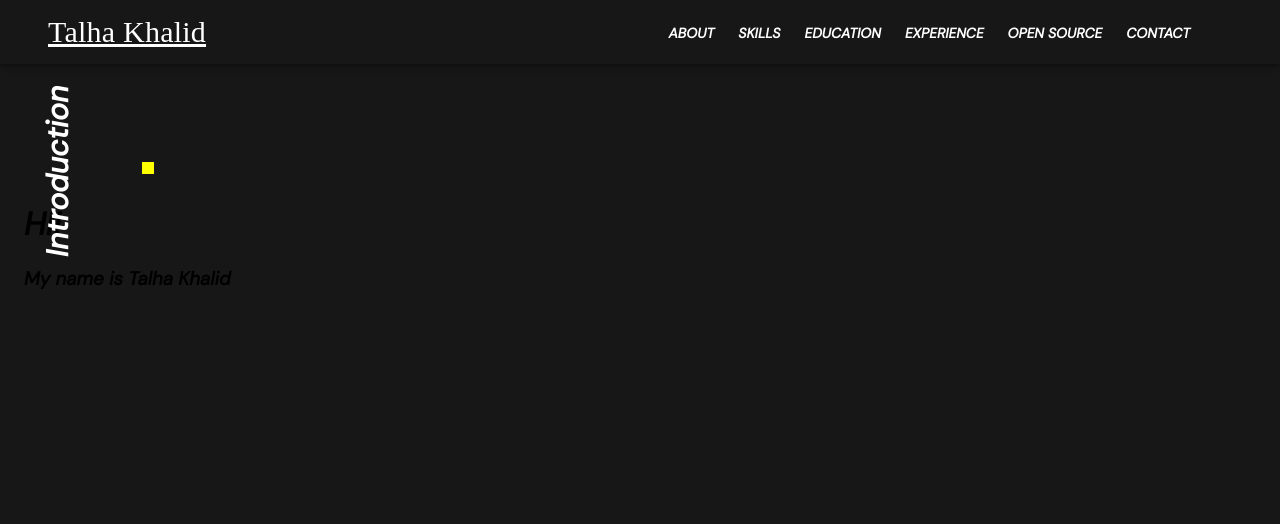
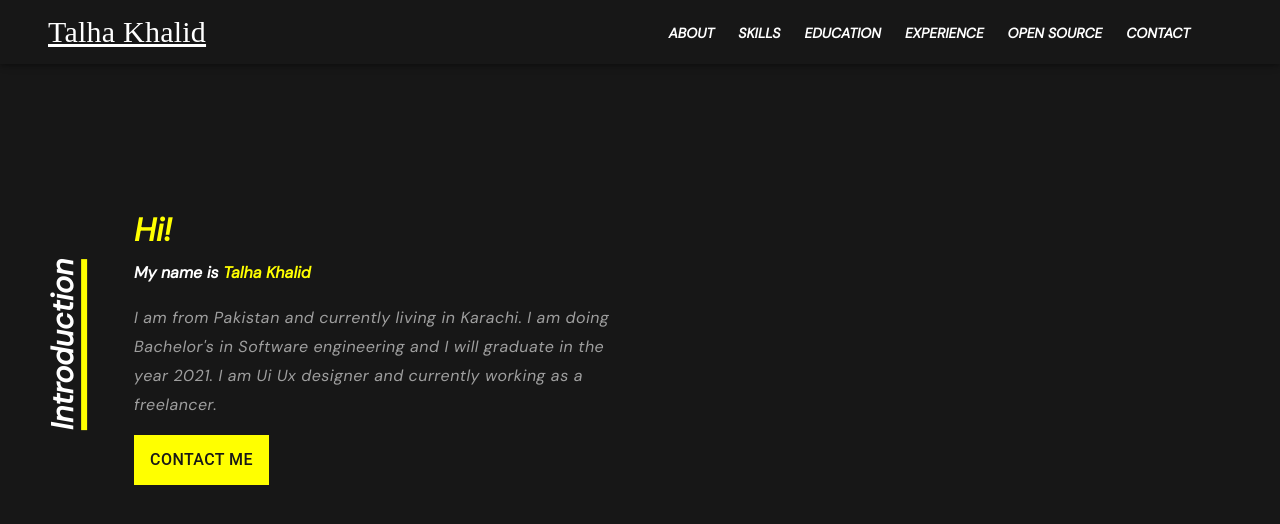
Before and after one commit to hafiztalhakh/portfolio, a React (Create React App) app: page / in a window 1280 px wide. Shown: the top 524 px of the page. Built offline with nearby package versions, Linux system fonts and the light colour scheme; a web font is replaced by a local one.

Commit message:
About section completed

```diff
--- a/src/Containers/Screens/About.js
+++ b/src/Containers/Screens/About.js
@@ -1,30 +1,51 @@
 import React from 'react';
 //Material UI
-import { Container, Grid, makeStyles } from '@material-ui/core';
+import { Container, Grid, makeStyles, Button } from '@material-ui/core';
 //React Router
 import { withRouter } from 'react-router-dom';
 
 const styles = makeStyles(theme => ({
     title: {
         display: 'inline-block',
+        position: 'relative',
         color: '#fff',
+        borderBottom: '6px solid #ffff00',
+        // borderRadius: 10,
         fontSize: 30,
         fontWeight: 600,
         wordSpacing: 9,
         transform: 'rotate(-90deg)',
+        top: 230,
+        left: -45,
+    },
+    textContainer: {
         position: 'relative',
-        top: 60,
-        left: -53
+        marginLeft: 110
     },
-    titleUnderline: {
-        display: 'inline-block',
-        color: '#fff',
-        border: '6px solid yellow',
-        wordSpacing: 9,
-        transform: 'rotate(-90deg)',
-        position: 'relative',
-        top: 60,
-        left: -53
+    hi: {
+        color: '#ffff00',
+        marginBottom: -10
+    },
+    developeName: {
+        color: '#ffff00'
+    },
+    text:{
+        color: '#9F9F9F',
+        textAlign: 'left',
+        fontSize: 16,
+        letterSpacing: 0.48,
+        lineHeight: 1.8
+    },
+    btn:{
+        backgroundColor: '#ffff00',
+        color: '#171717',
+        fontSize: 16,
+        borderRadius: 0,
+        height: 50,
+        '&:hover':{
+            backgroundColor: '#ffff00',
+            color: '#171717'
+        }
     }
 }));
 
@@ -37,9 +58,17 @@ const About = () => {
                 <Grid item md={6}>
                     <div>
                         <h5 className={classes.title}>Introduction</h5>
-                        <hr className={classes.titleUnderline} />
-                        <h1>HI!</h1>
-                        <h3>My name is <span className={classes.developeName}>Talha Khalid</span></h3>
+                        <div className={classes.textContainer}>
+                            <h1 className={classes.hi}>Hi!</h1>
+                            <h4>My name is <span className={classes.developeName}>Talha Khalid</span></h4>
+                            <p className={classes.text}>
+                                I am from Pakistan and currently living in Karachi. I am doing Bachelor's in Software engineering and I will graduate in the year 2021. I am Ui Ux designer and currently working as a freelancer.
+                            </p>
+                            <Button
+                            variant="contain"
+                            className={classes.btn}
+                            >CONTACT ME</Button>
+                        </div>
                     </div>
 
                 </Grid>
--- a/src/index.css
+++ b/src/index.css
@@ -6,6 +6,7 @@ body {
   -webkit-font-smoothing: antialiased;
   -moz-osx-font-smoothing: grayscale;
   background-color: #171717 !important;
+  color: #fff;
 }
 
 code {
```
